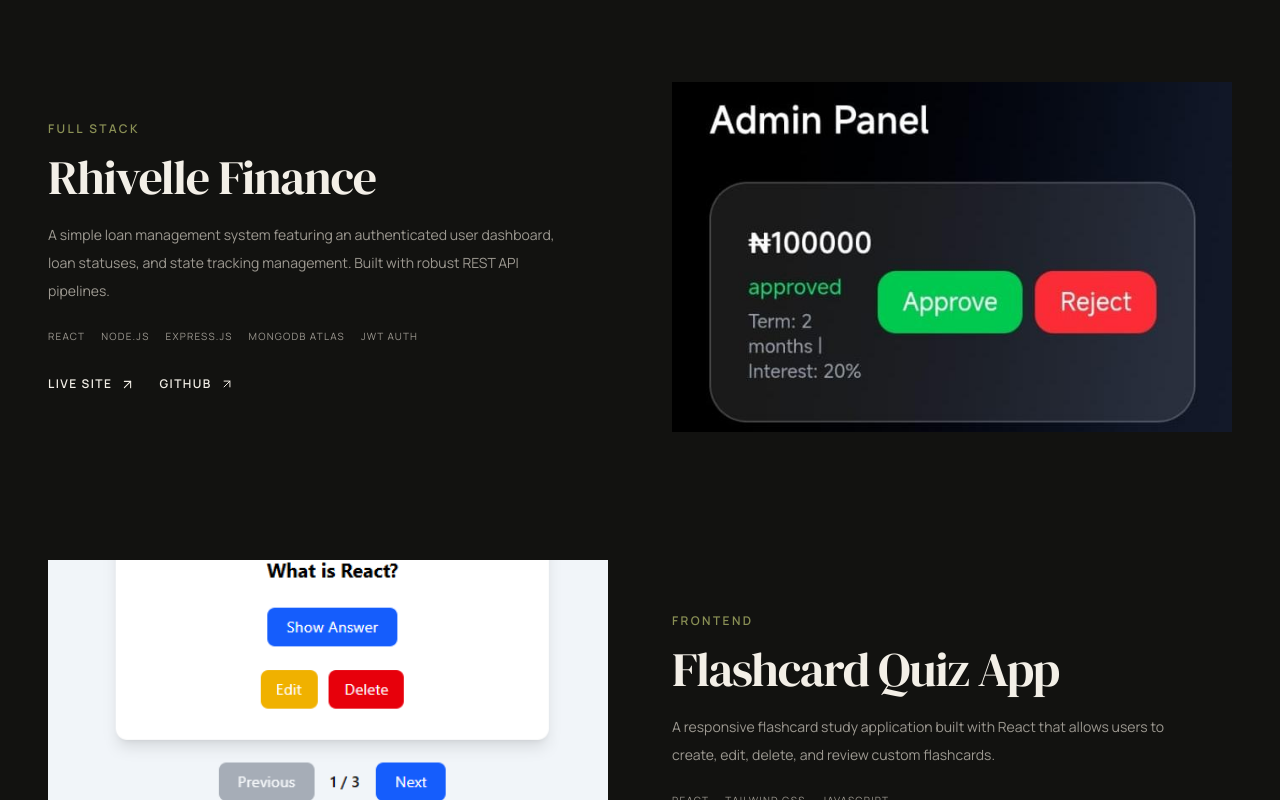
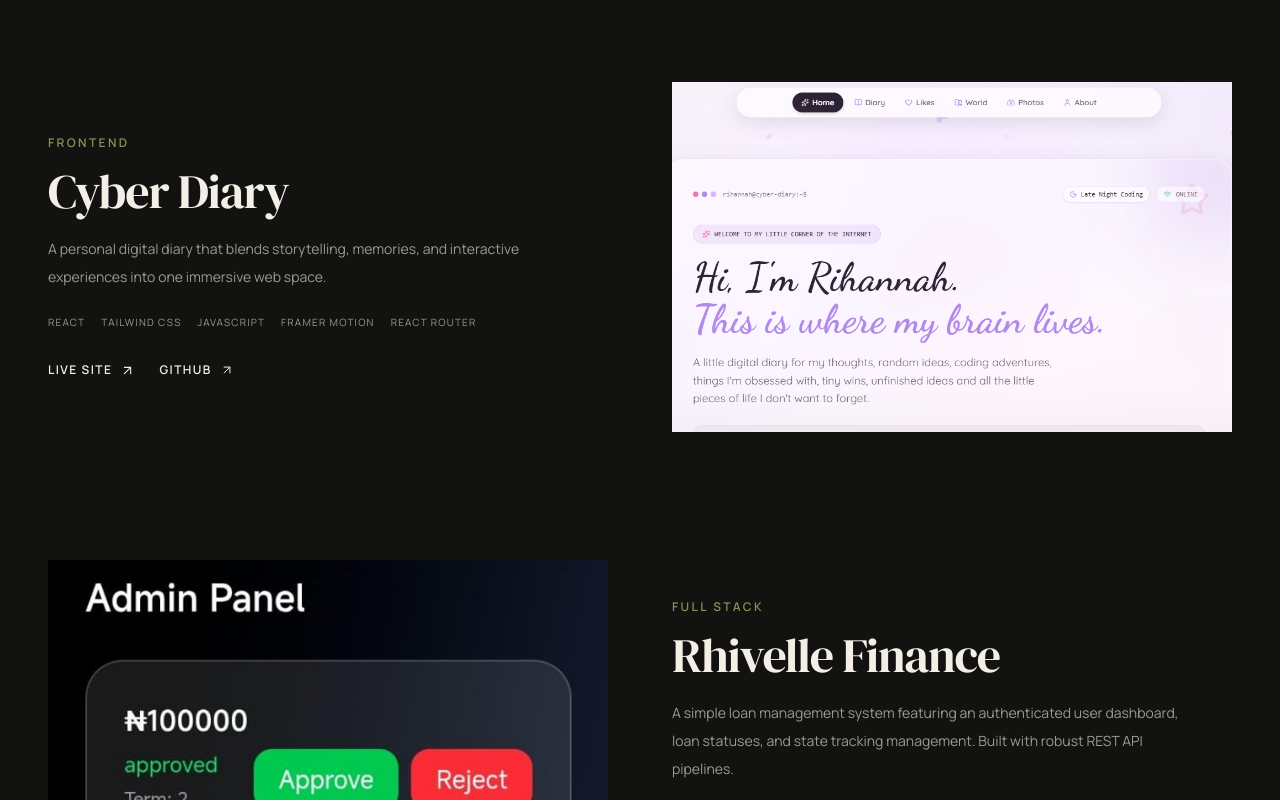
Before and after one commit to adeoyerihanat6-prog/RihannahCodes_Portfolio, a React (Vite) app: page /projects in a window 1280 px wide. Shown: the part 1980-2780 px from the top of the page. Built offline with nearby package versions, Linux system fonts and the light colour scheme.

Commit message:
Add new project "Cyber Diary" to the projects data file, including its image, description, technologies used, and links to demo and GitHub repository.

```diff
--- a/src/data/projects.js
+++ b/src/data/projects.js
@@ -5,7 +5,7 @@
 import quote from "../assets/projects/quote.png";
 import decode from "../assets/projects/decode.png";
 import vel from "../assets/projects/vel.png";
-
+import cyber from "../assets/projects/cyber.png";
 const PROJECTS_DATA = [
   {
     id: "velora",
@@ -61,6 +61,24 @@
     ],
     demoUrl: "https://adeoyerihanat6-prog.github.io/ticket/",
     githubUrl: "https://github.com/adeoyerihanat6-prog/ticket",
+  },
+
+  {
+    id: "cyber diary",
+    title: "Cyber Diary",
+    category: "Frontend",
+    image: cyber,
+    description:
+      "A personal digital diary that blends storytelling, memories, and interactive experiences into one immersive web space.",
+    technologies: [
+      "React",
+      "Tailwind CSS",
+      "JavaScript",
+      "Framer Motion",
+      "React Router",
+    ],
+    demoUrl: "https://cyberdiary.vercel.app",
+    githubUrl: "https://github.com/adeoyerihanat6-prog/Cyber_Diary",
   },
 
   {
```
Also changed, not shown: src/assets/projects/cyber.png (added).
